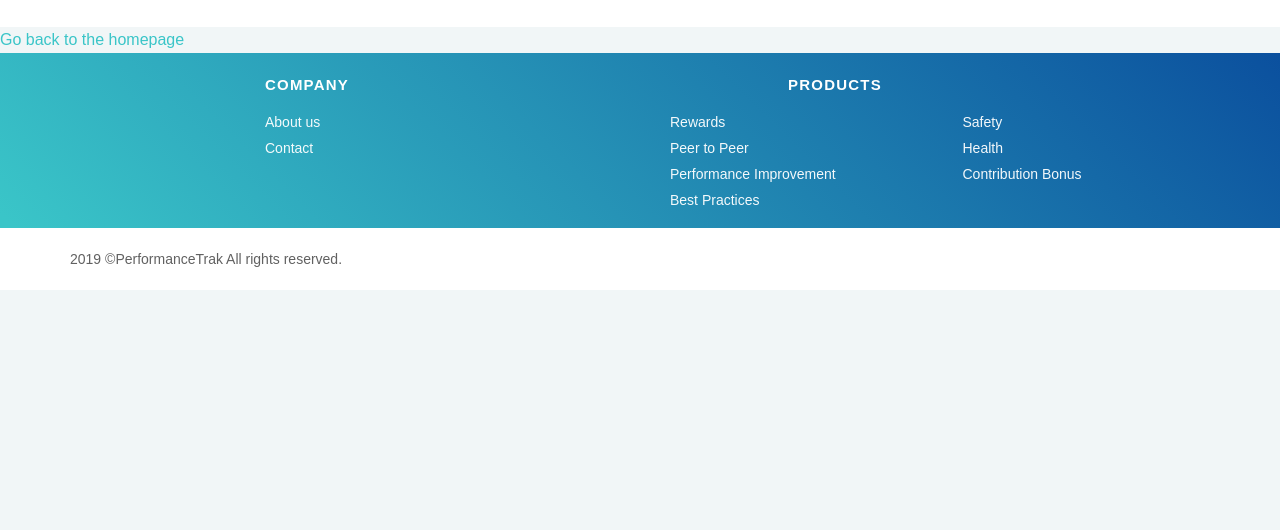
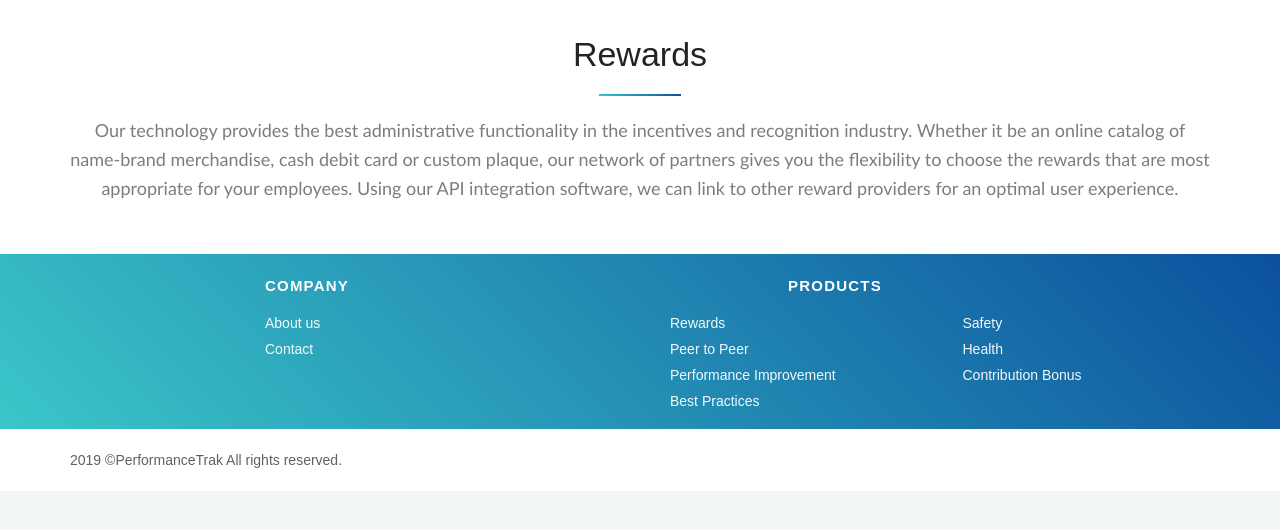
Before and after one commit to Schenz/PerformanceTrak, a Gatsby site in the folder web/: page /rewards in a window 1280 px wide. Shown: the part 78-608 px from the top of the page. Built offline with nearby package versions, Linux system fonts and the light colour scheme; Gatsby itself is replaced by a stand-in of ours.

Commit message:
create rewards page content

```diff
--- a/web/src/pages/rewards.js
+++ b/web/src/pages/rewards.js
@@ -1,14 +1,30 @@
 import React from "react"
-import { Link } from "gatsby"
-
 import Layout from "../components/layout"
 import SEO from "../components/seo"
 
 const Rewards = () => (
-  <Layout>
-    <SEO title="Rewards" />
-    <Link to="/">Go back to the homepage</Link>
-  </Layout>
+    <Layout>
+        <SEO title="Rewards" />
+        <section className="section overfree">
+            <div className="container">
+                <div className="section-title text-center">
+                    <h3>Rewards</h3>
+                    <hr />
+                    <p className="lead">
+                        Our technology provides the best administrative
+                        functionality in the incentives and recognition
+                        industry. Whether it be an online catalog of name-brand
+                        merchandise, cash debit card or custom plaque, our
+                        network of partners gives you the flexibility to choose
+                        the rewards that are most appropriate for your
+                        employees. Using our API integration software, we can
+                        link to other reward providers for an optimal user
+                        experience.
+                    </p>
+                </div>
+            </div>
+        </section>
+    </Layout>
 )
 
 export default Rewards
```
